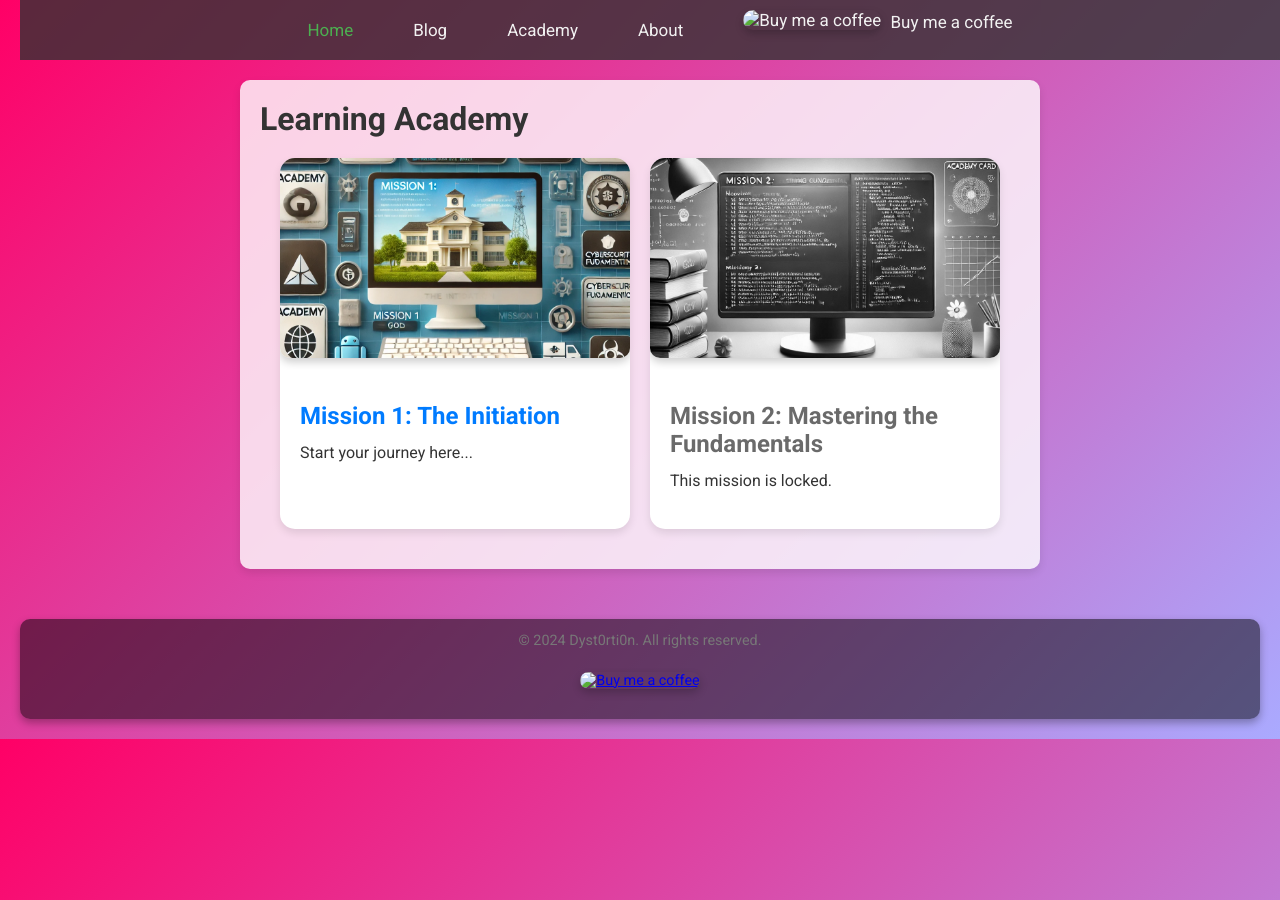
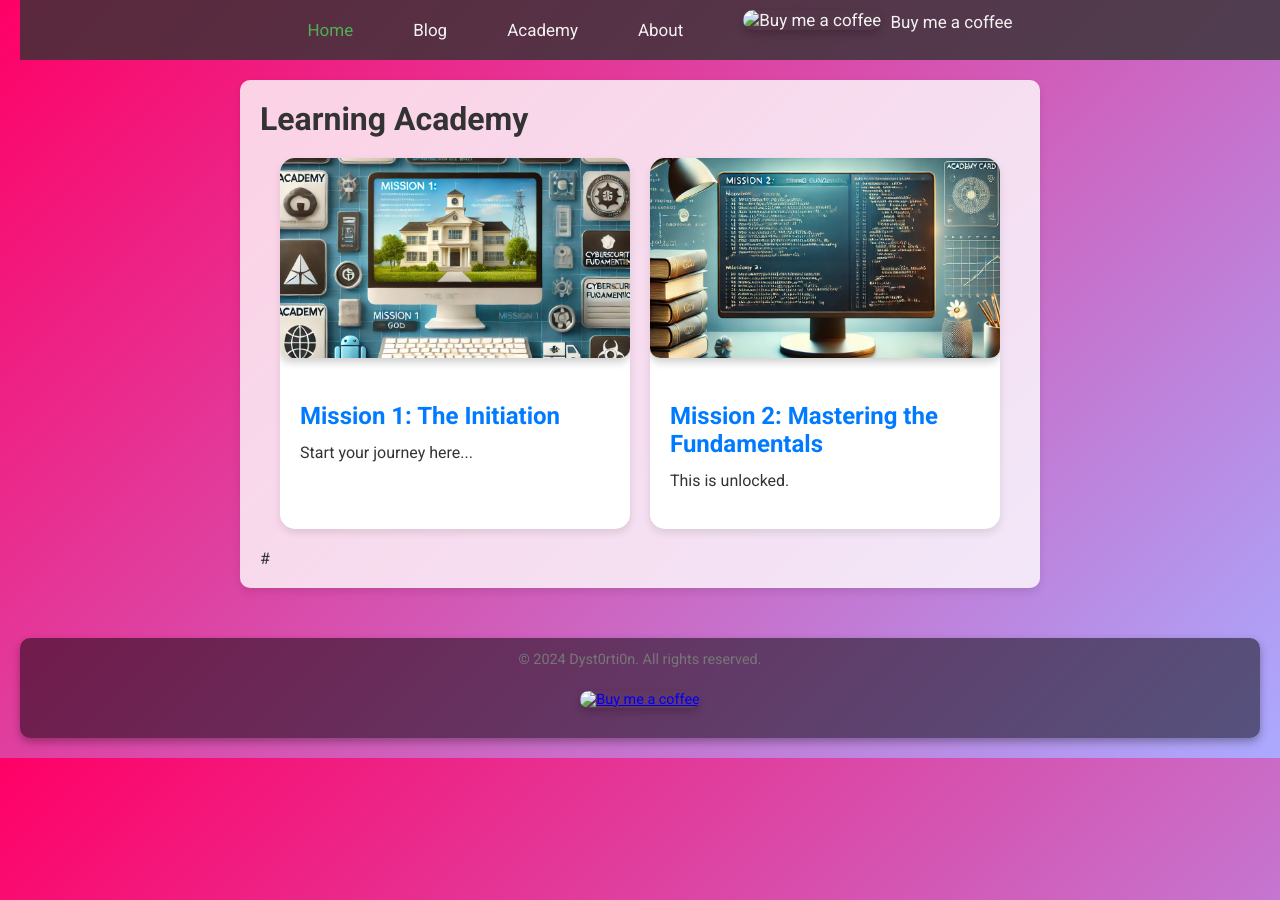
Before and after one commit to Dyst0rti0n/Dyst0rti0n.github.io, a Jekyll site: the page built from academy.html, in a window 1280 px wide. Built offline with Jekyll 4.4.1, drawn with Linux system fonts in a browser that asks for light colours.

Commit message:
Unlocking and commenting out the locking feature

```diff
--- a/academy.html
+++ b/academy.html
@@ -19,15 +19,15 @@ title: "Learning Academy"
             </div>
         </a>
     </div>
-    <div class="academy-card locked" id="module2">
-        <a href="#" class="academy-card-link locked-link" onclick="return false;">
+    <div class="academy-card" id="module2">
+        <a href="#" class="academy-card-link">
             <img src="/assets/images/module2.jpg" alt="Module 2">
             <div class="academy-card-content">
                 <h2 class="academy-card-title">Mission 2: Mastering the Fundamentals</h2>
-                <p class="academy-card-excerpt">This mission is locked.</p>
+                <p class="academy-card-excerpt">This is unlocked.</p>
             </div>
         </a>
     </div>
 </div>
 
-<script src="/assets/js/academy.js"></script>
+# <script src="/assets/js/academy.js"></script>
```
Also changed, not shown: academy/module1/lesson1.md (+2 -2 lines).
